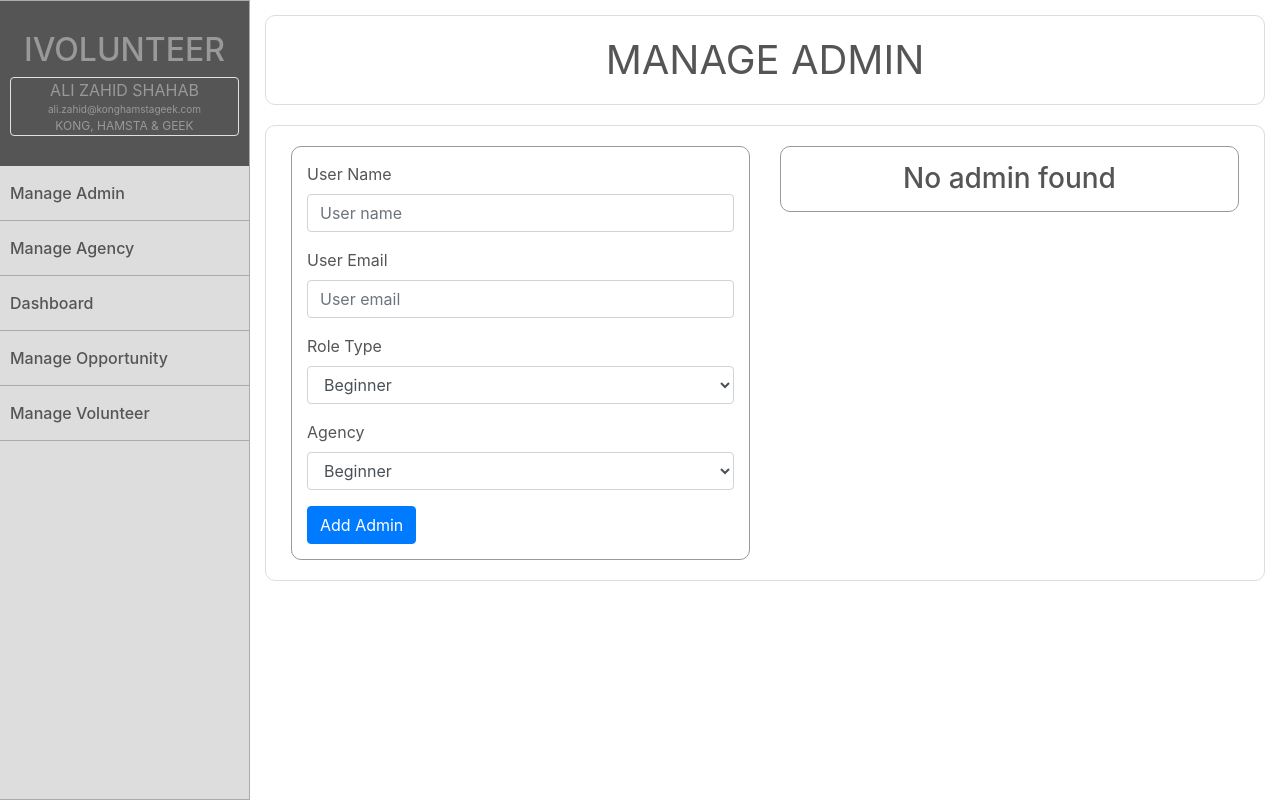
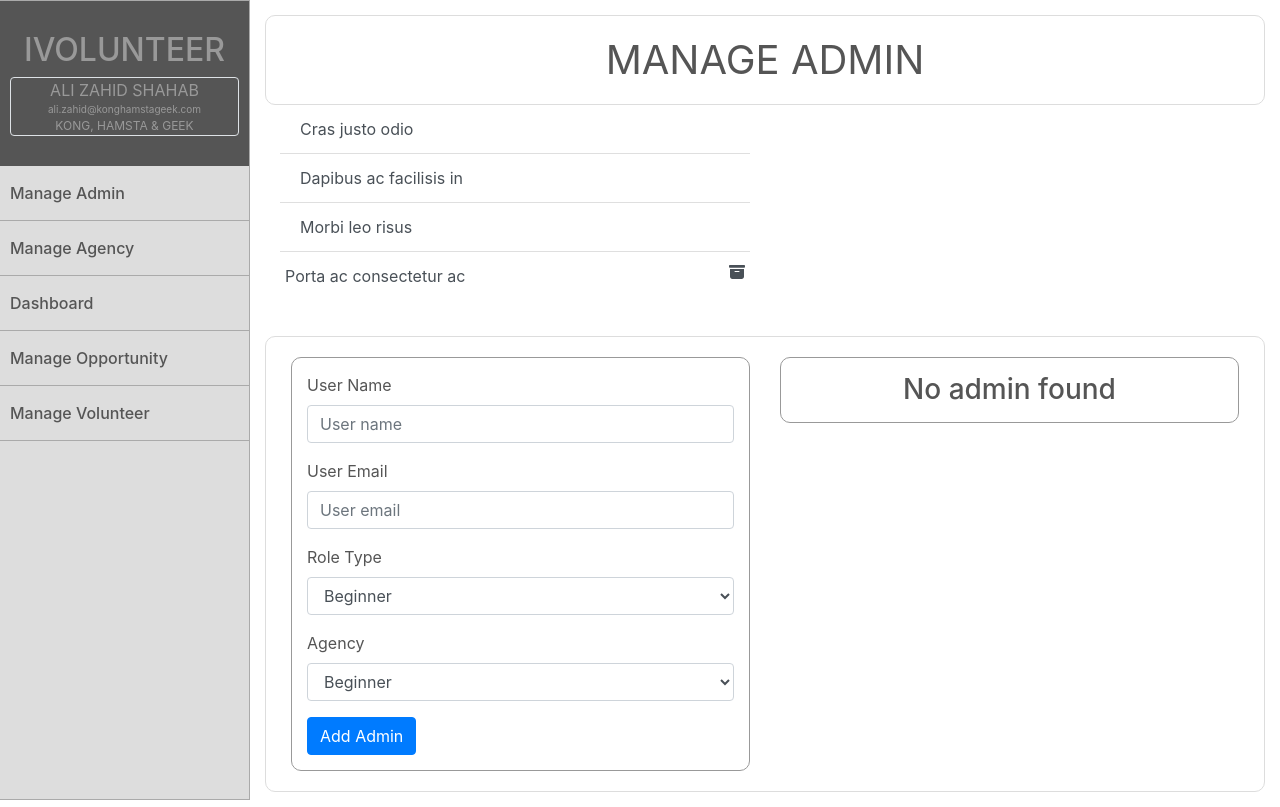
Before and after one commit to umarzahir-zz/console-copy, a React (Create React App) app: page /manageadmin in a window 1280 px wide. Built offline with nearby package versions, Linux system fonts and the light colour scheme.

Commit message:
admin list and indvidual admin detail ui

```diff
--- a/src/scenes/ManageAdmin/index.js
+++ b/src/scenes/ManageAdmin/index.js
@@ -1,15 +1,26 @@
-import React, {Component}  from "react";
-import  Navigation from "../../components/Navigation/index.js";
+import React, { Component } from "react";
+import Navigation from "../../components/Navigation/index.js";
+import { ListGroup, Modal, Button } from "react-bootstrap";
 
-export default class ManageAdmin extends Component{
+export default class ManageAdmin extends Component {
+  state = { show: false };
+  handleClose = () => {
+    this.setState({ show: false });
+  };
+  handleShow = () => {
+    console.log("handle show clicked");
 
-    render(){
-        return(
+    this.setState({ show: true });
+  };
+  handleConfirm = () => {};
+  render() {
+    console.log(this.state.show);
+    return (
       <div className="wrapper">
         <div className="container-fluid">
           <div className="row">
             <aside>
-                            <Navigation/>
+              <Navigation />
             </aside>
             <article>
               <div className="content">
@@ -17,7 +28,55 @@ export default class ManageAdmin extends Component{
                   <div className="page_title">
                     <h1>manage admin</h1>
                   </div>
+                  {/* model */}
+                  <Modal show={this.state.show} onHide={this.handleClose}>
+                    <Modal.Header closeButton>
+                      <Modal.Title>{this.props.adminName}</Modal.Title>
+                    </Modal.Header>
+                    <Modal.Body>
+                      Woohoo, you're reading this text in a modal!
+                    </Modal.Body>
+                    <Modal.Footer>
+                      <Button variant="secondary" onClick={this.handleClose}>
+                        Close
+                      </Button>
+                    </Modal.Footer>
+                  </Modal>
+                  {/* admin list */}
+                  <div className="col-6">
+                    <ListGroup variant="flush">
+                      <ListGroup.Item action onClick={this.handleShow}>
+                        Cras justo odio
+                      </ListGroup.Item>
+                      <ListGroup.Item action onClick={this.handleShow}>
+                        Dapibus ac facilisis in
+                      </ListGroup.Item>
+                      <ListGroup.Item action onClick={this.handleShow}>
+                        Morbi leo risus
+                      </ListGroup.Item>
 
+                      <ListGroup.Item action onClick={this.handleShow}>
+                        <div className="row justify-content-between ">
+                          <p> Porta ac consectetur ac</p>
+
+                          <svg
+                            onClick={this.handleShow}
+                            width="1em"
+                            height="1em"
+                            viewBox="0 0 16 16"
+                            class="bi bi-archive-fill"
+                            fill="currentColor"
+                            xmlns="http://www.w3.org/2000/svg"
+                          >
+                            <path
+                              fill-rule="evenodd"
+                              d="M12.643 15C13.979 15 15 13.845 15 12.5V5H1v7.5C1 13.845 2.021 15 3.357 15h9.286zM6 7a.5.5 0 0 0 0 1h4a.5.5 0 0 0 0-1H6zM.8 1a.8.8 0 0 0-.8.8V3a.8.8 0 0 0 .8.8h14.4A.8.8 0 0 0 16 3V1.8a.8.8 0 0 0-.8-.8H.8z"
+                            />
+                          </svg>
+                        </div>
+                      </ListGroup.Item>
+                    </ListGroup>
+                  </div>
                   <div className="center-content">
                     <div className="opportunity-form col-12 p-0">
                       <div className="row">
@@ -32,11 +91,19 @@ export default class ManageAdmin extends Component{
                                                     </div> */}
                             <div className="form-group">
                               <label>user name</label>
-                                                        <input className="form-control" type="text" placeholder="User name"/>
+                              <input
+                                className="form-control"
+                                type="text"
+                                placeholder="User name"
+                              />
                             </div>
                             <div className="form-group">
                               <label>user email</label>
-                                                        <input className="form-control" type="email" placeholder="User email"/>
+                              <input
+                                className="form-control"
+                                type="email"
+                                placeholder="User email"
+                              />
                             </div>
                             <div className="form-group">
                               <label>role type</label>
@@ -53,7 +120,9 @@ export default class ManageAdmin extends Component{
                               </select>
                             </div>
 
-                                                    <button className="btn btn-primary gray-button">add admin</button>
+                            <button className="btn btn-primary gray-button">
+                              add admin
+                            </button>
                           </form>
                         </div>
                         <div className=" col-6">
@@ -67,20 +136,16 @@ export default class ManageAdmin extends Component{
                                                                 <p>Admin</p>
                                                             </li>
                                                         </ul> */}
-
                         </div>
                       </div>
                     </div>
-
-
                   </div>
-
                 </div>
               </div>
             </article>
           </div>
         </div>
       </div>
-        )
+    );
   }
 }
```
Lines whose indentation alone changed are shown as unchanged.
